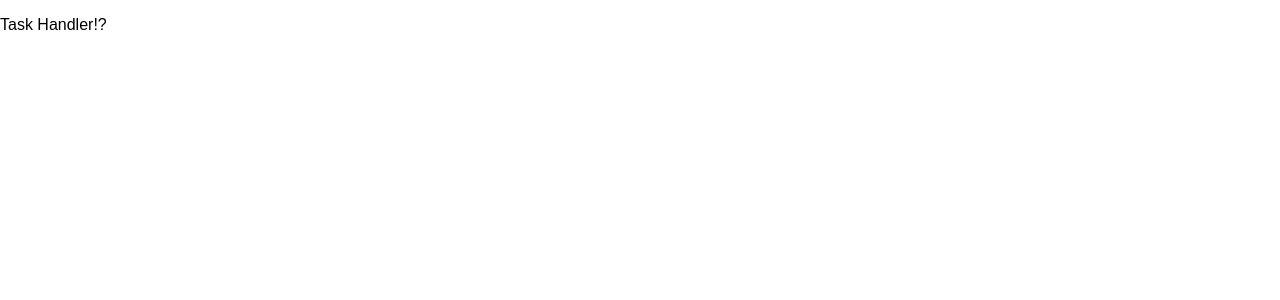
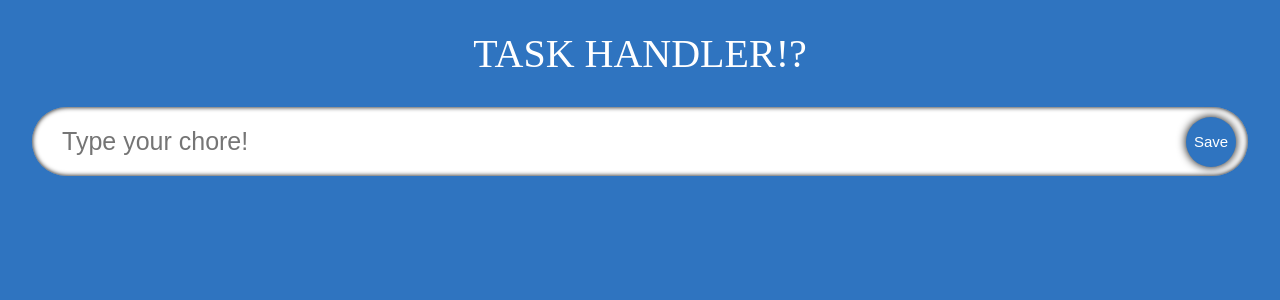
Before and after one commit to Seeya0/react-taskify, a React (Vite) app: page / in a window 1280 px wide. Shown: the top 300 px of the page. Built offline with nearby package versions, Linux system fonts and the light colour scheme; a web font is replaced by a local one.

Commit message:
inputFiled　追加

```diff
--- a/src/App.tsx
+++ b/src/App.tsx
@@ -1,5 +1,7 @@
 import React, { useState } from "react";
 import { TodoType } from './Type/type';
+import "./App.css";
+import InputField from './components/inputField';
 
 const App: React.FC = () => {
   const [todo, setTodo] = useState<string>('');
@@ -18,6 +20,7 @@ const App: React.FC = () => {
   return (
     <div className='App'>
       <p className='heading'>Task Handler!?</p>
+      <InputField todo={todo} setTodo={setTodo} handleAdd={addTodo} />
     </div>
   );
 };
--- /dev/null
+++ b/src/components/InputField.tsx
@@ -0,0 +1,27 @@
+import React, { useRef } from 'react';
+import { inputFieldPropsType } from '../Type/type';
+import './styles.css';
+
+const InputField: React.FC<inputFieldPropsType> = ({ todo, setTodo, handleAdd }) => {
+  const inputRef = useRef<HTMLInputElement>(null);
+  return (
+    <form
+      className='input'
+      onSubmit={(e) => {
+        handleAdd(e);
+        inputRef.current?.blur();
+      }}
+    >
+      <input
+        type='text'
+        placeholder='Type your chore!'
+        value={todo}
+        ref={inputRef}
+        onChange={(todo) => setTodo(todo.target.value)}
+        className='input__box' />
+      <button type='submit' className='input_submit'>Save</button>
+    </form>
+  );
+};
+
+export default InputField;
--- /dev/null
+++ b/src/components/styles.css
@@ -0,0 +1,135 @@
+.input {
+  display: flex;
+  width: 95%;
+  position: relative;
+  align-items: center;
+}
+
+.input__box {
+  width: 100%;
+  border-radius: 50px;
+  padding: 20px 30px;
+  font-size: 25px;
+  border: none;
+  transition: 0.2s;
+  box-shadow: inset 0 0 5px black;
+}
+
+.input__box:focus {
+  box-shadow: 0 0 10px 1000px rgba(0, 0, 0, 0.5);
+  outline: none;
+}
+
+.input_submit {
+  position: absolute;
+  width: 50px;
+  height: 50px;
+  margin: 12px;
+  border-radius: 50px;
+  right: 0px;
+  border: none;
+  font-size: 15px;
+  background-color: #2f74c0;
+  color: white;
+  transition: 0.2s all;
+  box-shadow: 0 0 10px black;
+}
+
+.input_submit:hover {
+  background-color: #388ae2;
+}
+
+.input_submit:active {
+  transform: scale(0.8);
+  box-shadow: 0 0 5px black;
+}
+
+.container {
+  width: 95%;
+  display: flex;
+  margin-top: 10px;
+  justify-content: space-between;
+  align-items: flex-start;
+}
+
+.todos {
+  border-radius: 5px;
+  display: flex;
+  flex-direction: column;
+  width: 47.5%;
+  padding: 15px;
+  background-color: rgb(50, 195, 205);
+}
+
+.dragactive {
+  background-color: rgb(0, 221, 236);
+}
+
+.dragcomplete {
+  background-color: rgb(255, 38, 0);
+}
+
+.remove {
+  background-color: rgb(235, 103, 80);
+}
+
+.todos__heading {
+  font-size: 30px;
+  /* text-align: center; */
+  color: white;
+}
+
+.todos__single {
+  display: flex;
+  border-radius: 5px;
+  padding: 20px;
+  margin-top: 15px;
+  background-image: url('https://img.freepik.com/free-photo/crumpled-yellow-paper-background-close-up_60487-2390.jpg?size=626&ext=jpg');
+  transition: 0.2s;
+}
+
+.drag {
+  box-shadow: 0 0 20px black;
+}
+
+.todos__single:hover {
+  box-shadow: 0 0 5px black;
+  transform: scale(1.03);
+}
+
+.todos__single--text {
+  flex: 1;
+  padding: 5px;
+  border: none;
+  font-size: 20px;
+}
+
+.todos__single--text:focus {
+  outline: none;
+}
+
+.icon {
+  margin-left: 10px;
+  font-size: 25px;
+  cursor: pointer;
+}
+
+@media (max-width: 1100px) {
+  .todos {
+    width: 45%;
+  }
+}
+
+@media (max-width: 700px) {
+  .input {
+    width: 95%;
+  }
+  .container {
+    width: 95%;
+    flex-direction: column;
+  }
+  .todos {
+    width: 95%;
+    margin-bottom: 10px;
+  }
+}
```
Also changed, not shown: src/Type/type.ts (+8 -0 lines).
